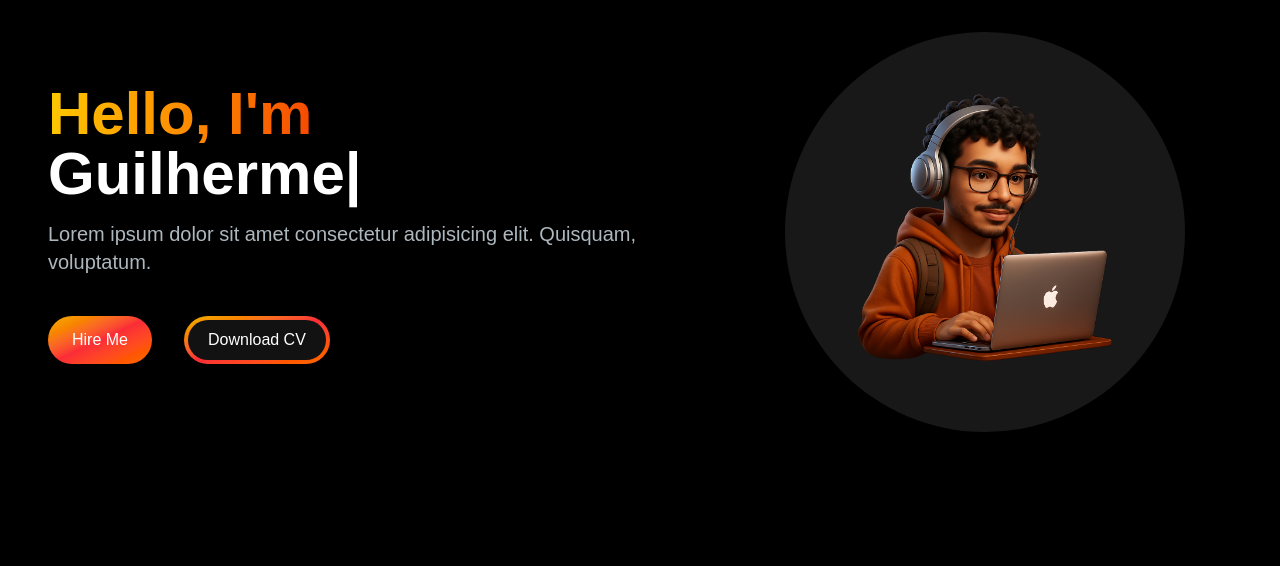
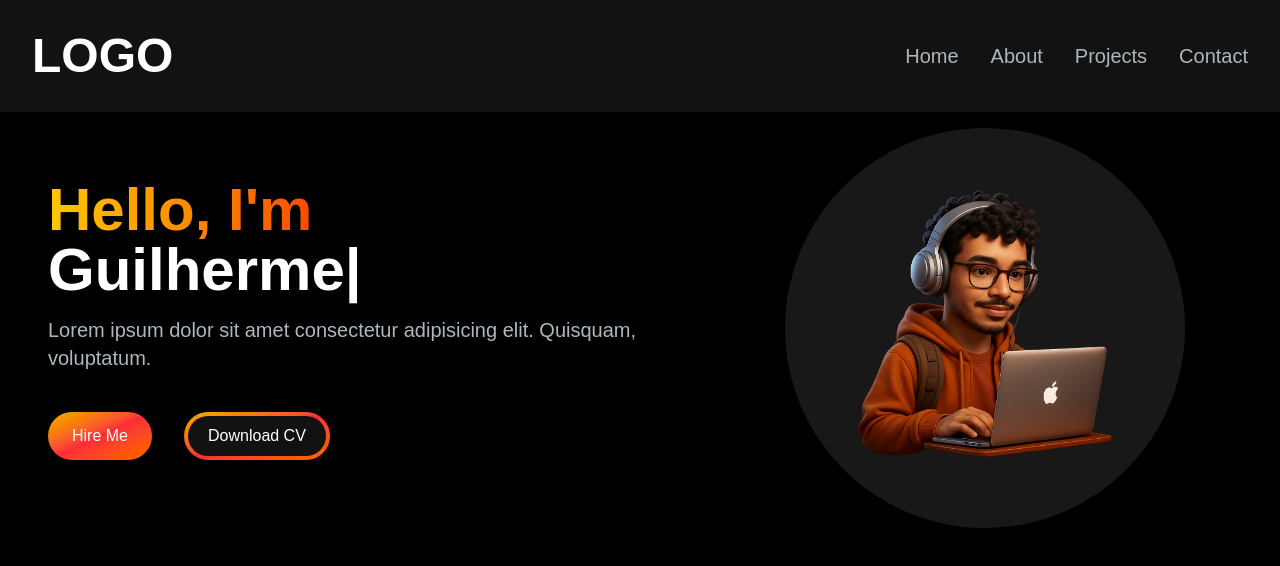
Before and after one commit to guigneto/my-portfolio, a Next.js app: page / in a window 1280 px wide. Shown: the top 566 px of the page. Built offline with nearby package versions, Linux system fonts and the light colour scheme.

Commit message:
feat: add NavBar

```diff
--- a/package.json
+++ b/package.json
@@ -9,6 +9,7 @@
     "lint": "next lint"
   },
   "dependencies": {
+    "@heroicons/react": "^2.2.0",
     "next": "15.4.1",
     "react": "19.1.0",
     "react-dom": "19.1.0",
--- a/src/app/page.js
+++ b/src/app/page.js
@@ -1,10 +1,12 @@
-import Image from "next/image";
+import Navbar from "../components/Navbar";
 import HeroSection from "../components/HeroSection";
+
 
 export default function Home() {
   return (
    <main className="flex min-h-screen flex-col bg-black">
-    <div class="container mx-auto px-12 py-4">
+    <Navbar />
+    <div className="container mt-24 mx-auto px-12 py-4">
       <HeroSection />
     </div>
   </main>
--- /dev/null
+++ b/src/components/MenuOverlay.jsx
@@ -0,0 +1,16 @@
+import React from "react";
+import NavLink from "./NavLink";
+
+const MenuOverlay = ({ links }) => {
+  return (
+    <ul className="flex flex-col py-4 items-center">
+      {links.map((link, index) => (
+        <li key={index}>
+          <NavLink href={link.path} title={link.title} />
+        </li>
+      ))}
+    </ul>
+  );
+};
+
+export default MenuOverlay;
--- /dev/null
+++ b/src/components/NavLink.jsx
@@ -0,0 +1,13 @@
+import Link from 'next/link';
+
+const NavLink = ({ href, title }) => {
+    return (
+        <li>
+            <Link href={href} className='block py-2 pl-3 pr-4 text-[#ADB7BE] sm:text-xl rounded md:p-0 hover:text-white'>
+                {title}
+            </Link>
+        </li>
+    );
+};
+
+export default NavLink;
--- /dev/null
+++ b/src/components/Navbar.jsx
@@ -0,0 +1,79 @@
+"use client";
+import React, { useState } from "react";
+import Link from "next/link";
+import NavLink from "./NavLink";
+import { Bars3Icon, XMarkIcon } from "@heroicons/react/24/solid";
+import MenuOverlay from "./MenuOverlay";
+
+const navLinks = [
+  {
+    title: "Home",
+    path: "/",
+  },
+  {
+    title: "About",
+    path: "#about",
+  },
+  {
+    title: "Projects",
+    path: "#projects",
+  },
+  {
+    title: "Contact",
+    path: "#contact",
+  },
+];
+
+const Navbar = () => {
+  const [navbarOpen, setNavbarOpen] = useState(false);
+
+  return (
+    <nav className="fixed top-0 left-0 right-0 z-10 bg-[#121212] bg-opacity-90">
+      <div className="flex flex-wrap items-center justify-between mx-auto p-8">
+        <Link
+          href="/"
+          className="text-2xl md:text-5xl text-white font-semibold"
+        >
+          LOGO
+        </Link>
+        <div className="block md:hidden">
+          {!navbarOpen ? (
+            <button
+              id="nav-toggle"
+              className="flex items-center px-3 py-2 border rounded text-slate-200 border-slate-200 hover:text-white hover:border-white"
+              onClick={() => setNavbarOpen(true)}
+            >
+              <Bars3Icon className="h-5 w-5" />
+            </button>
+          ) : (
+            <button
+              id="nav-toggle"
+              className="flex items-center px-3 py-2 border rounded text-slate-200 border-slate-200 hover:text-white hover:border-white"
+              onClick={() => setNavbarOpen(false)}
+            >
+              <XMarkIcon className="h-5 w-5" />
+            </button>
+          )}
+        </div>
+        <div className="hidden md:block md:w-auto" id="navbar-default">
+          <ul className="font-medium flex p-4 md:p-0  rounded-lg flex-row md:space-x-8 mt-0">
+            {navLinks.map((link) => {
+              return (
+                <li>
+                  <NavLink
+                    key={link.title}
+                    title={link.title}
+                    href={link.path}
+                  />
+                </li>
+              );
+            })}
+          </ul>
+        </div>
+      </div>
+      {navbarOpen ? <MenuOverlay links={navLinks} /> : null}
+    </nav>
+  );
+};
+
+export default Navbar;
```
Also changed, not shown: 1 other file (tests, documents, lock files or other folders).
